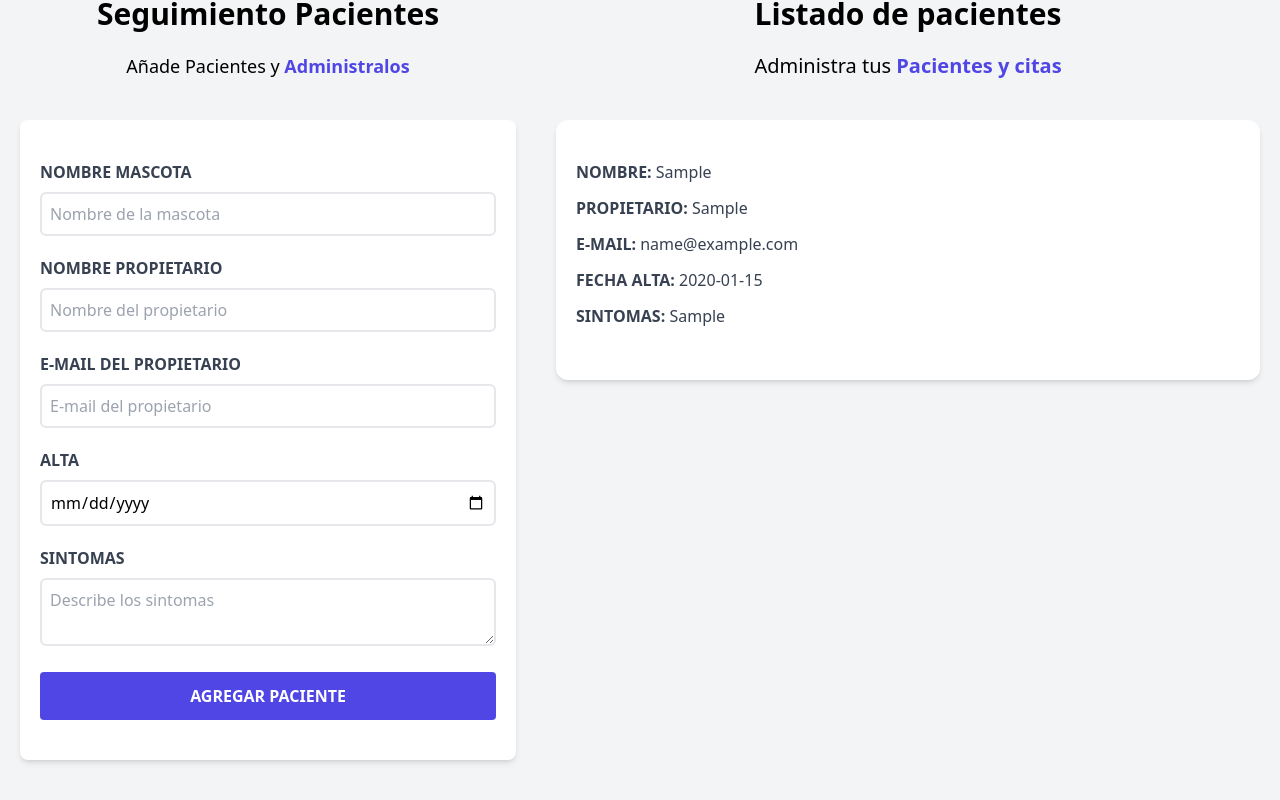
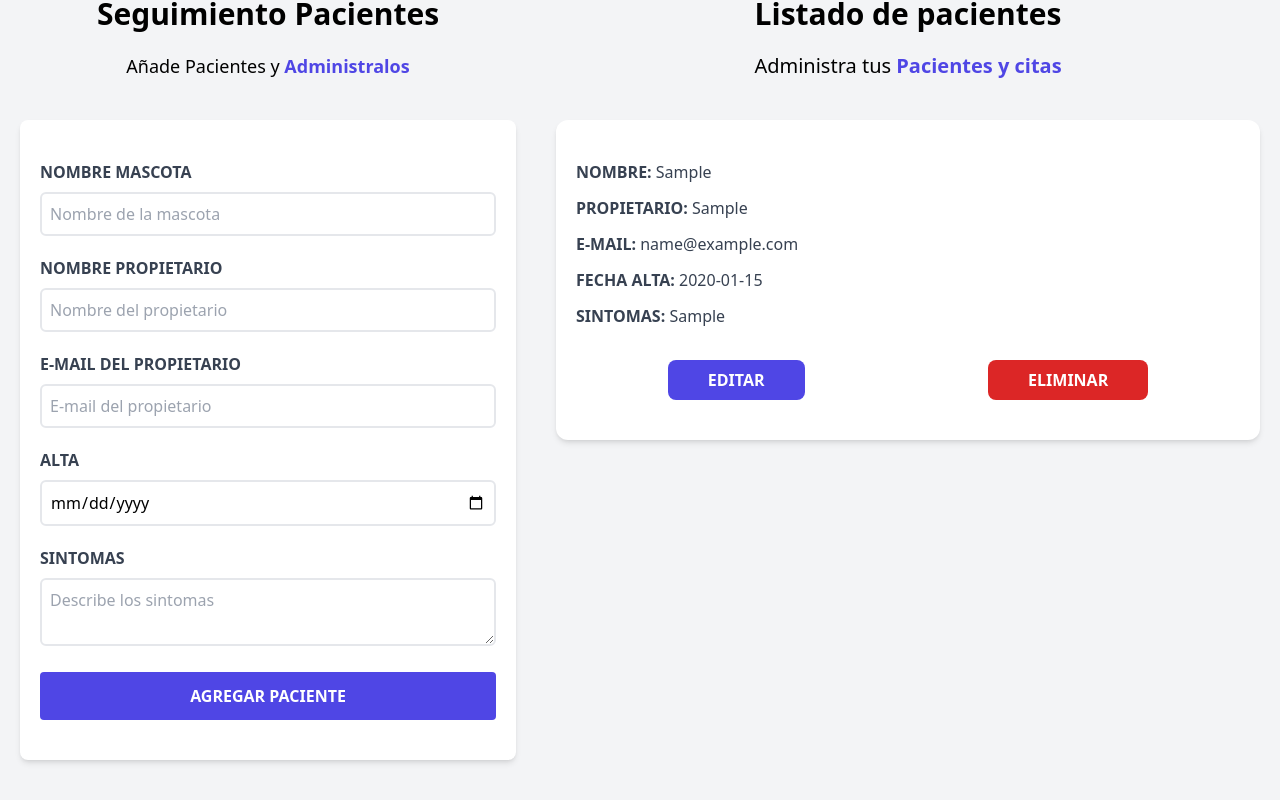
Before and after one commit to cdgutierrez456/citas-react-vite, a React (Vite) app: page / in a window 1280 px wide. Both pictures are taken after typing "Sample", "Sample", "name@example.com", "2020-01-15", "Sample" into the empty fields and a click on the input "Agregar paciente". Shown: the part 188-988 px from the top of the page. Built offline with nearby package versions, Linux system fonts and the light colour scheme.

Commit message:
Agregando botones para editar y eliminar, aun no estan funcionales

```diff
--- a/src/components/Paciente.jsx
+++ b/src/components/Paciente.jsx
@@ -23,6 +23,21 @@
         Sintomas: {""}
         <span className="font-normal normal-case">{symptoms}</span>
       </p>
+      <div className="flex justify-around mt-8">
+        <button
+          type="button"
+          className="py-2 px-10 bg-indigo-600 hover:bg-indigo-700 text-white font-bold uppercase rounded-lg"
+        >
+          Editar
+        </button>
+
+        <button
+          type="button"
+          className="py-2 px-10 bg-red-600 hover:bg-red-700 text-white font-bold uppercase rounded-lg"
+        >
+          Eliminar
+        </button>
+      </div>
     </div>
   );
 };
```
